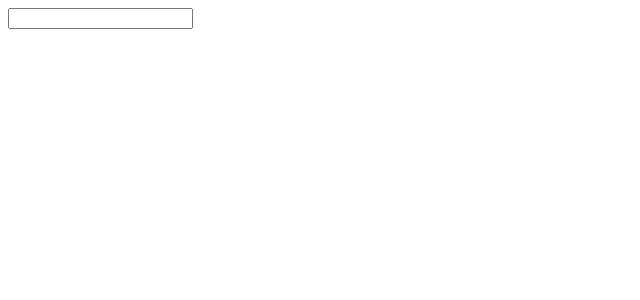
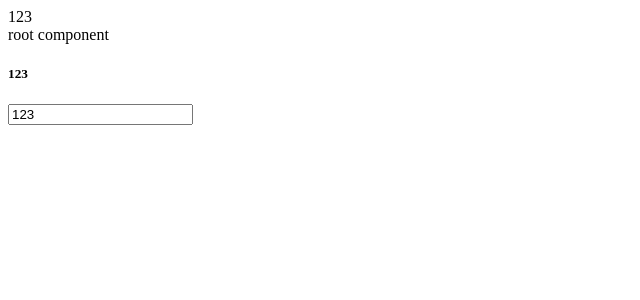
Before and after one commit to airmanxtw/reactApp1, a React app: page / in a window 1280 px wide. Shown: the top 300 px of the page, without its empty margins (0-640 px from the left). Built offline with nearby package versions, Linux system fonts and the light colour scheme.

Commit message:
test state

```diff
--- a/package.json
+++ b/package.json
@@ -11,7 +11,8 @@
   "version": "1.0.0",
   "main": "webpack.config.js",
   "scripts": {
-    "test": "echo \"Error: no test specified\" && exit 1"
+    "test": "echo \"Error: no test specified\" && exit 1",
+    "build": "webpack -w"
   },
   "keywords": [],
   "author": "",
--- /dev/null
+++ b/src/components/exam/title.jsx
@@ -0,0 +1,12 @@
+import React from "react";
+class Title extends React.Component {
+    constructor(props) {
+        super(props);
+        //this.state = { value: props.value }
+    }
+    render() {
+        return <h5>{this.props.value}</h5>
+    }
+}
+
+export default Title;
--- /dev/null
+++ b/src/components/root.jsx
@@ -0,0 +1,30 @@
+import React from "react";
+import Title from "./exam/title";
+class Root extends React.Component {
+    constructor() {
+        super();
+        this.state = {
+            value: '123',
+            max() {
+                debugger;
+            }
+        }
+        this.input = this.input.bind(this);
+    }
+    input(e) {
+        this.setState({ value: e.target.value });
+    }
+    render() {
+        return <div>
+            {this.state.value}
+            <br />
+            root component
+            <br />
+            <Title value={this.state.value} />
+            <input value={this.state.value} onInput={this.input} max={this.state.max} />
+
+        </div>
+    }
+}
+
+export default Root;
--- a/src/index.jsx
+++ b/src/index.jsx
@@ -4,13 +4,14 @@ import ReactDOM from 'react-dom';
 // * 載入組件
 //import { Welcome } from "./components/hello.js";
 //import Mu from "./components/mu.js";
-import Hello3 from "./components/hello3.jsx";
+//import Hello3 from "./components/hello3.jsx";
+import Root from "./components/root";
 
 // const element = <Hello2 />;
 
 
 // * React.js 起手式
 ReactDOM.render(
-  <Hello3 />,
+  <Root />,
   document.getElementById('root')
 );
```
Also changed, not shown: .eslintrc.js (added).
